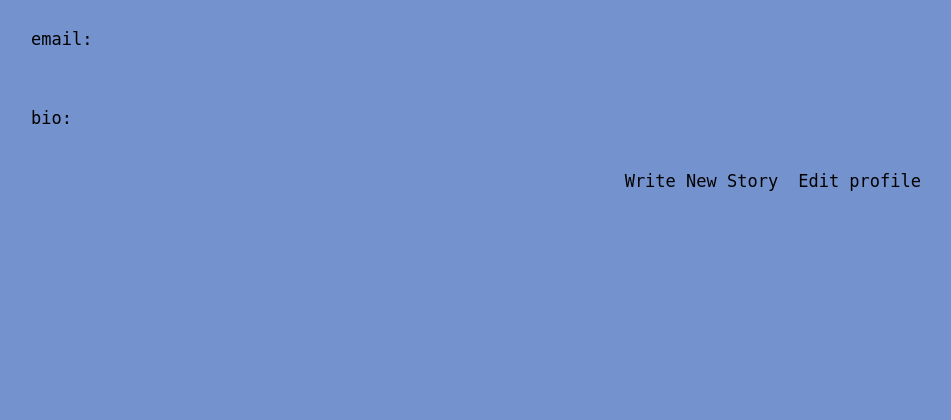
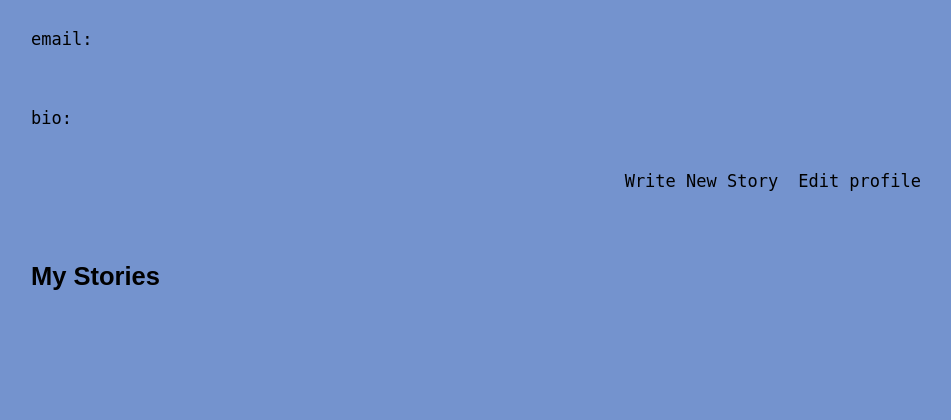
Before and after one commit to SheCodesAus/she-codes-django-news-project-Phoenix-JSW, a Django app: template she_codes_news/users/templates/users/UserProfile.html in a window 1280 px wide. Shown: the part 526-946 px from the top of the page, without its empty margins (159-1110 px from the left). Before the commit the page ends 717 px from the top, so only its background shows below. Run offline with Django 4.2, Linux system fonts and the light colour scheme; the template is opened without the code that fills it, so the values that code supplies are empty; parts of the project's set-up code (start-up, migrations or seed data) failed here and were passed over; some web fonts are replaced.

Commit message:
Added My Stories to profiles

```diff
--- a/she_codes_news/users/templates/users/UserProfile.html
+++ b/she_codes_news/users/templates/users/UserProfile.html
@@ -50,6 +50,16 @@
                     <a class="btn btn-secondary" href="{% url 'news:newsStory' %}">Write New Story</a>
                     <a class="btn btn-primary" href="{% url 'users:userUpdate' %}">Edit profile</a>
             </div>
+            <div id="own-news-container">
+                <h2 class="section-lead">My Stories</h2>
+                <div id="latest-stories">
+                    {% comment %} {% if latest_stories %} {% endcomment %}
+                        {% for story in stories %}
+                            {% include "news/storyCard.html" with story=story position=forloop.counter %}
+                        {% endfor %}
+
+                </div>
+            </div>
             </section>
         </div>
     </div>
--- a/she_codes_news/users/views.py
+++ b/she_codes_news/users/views.py
@@ -2,6 +2,7 @@ from django.urls import reverse_lazy
 from django.views.generic.edit import CreateView, UpdateView
 from django.views import generic
 from .models import CustomUser
+from news.models import NewsStory
 from .forms import CustomUserCreationForm, CustomUserChangeForm, UpdateProfileForm
 from django.shortcuts import render, redirect
 from django.contrib import messages
@@ -30,7 +31,8 @@ class AuthorView(generic.DetailView):
 @login_required # Require user logged in before they can access profile page
 def profile(request):
     user=request.user
-    return render(request,'users/userProfile.html',{'user':user})
+    stories = NewsStory.objects.filter(author=user.id)
+    return render(request,'users/userProfile.html',{'user':user, 'stories': stories})
 
 class UpdateAccountView(UpdateView):
     form_class = CustomUserChangeForm
```
